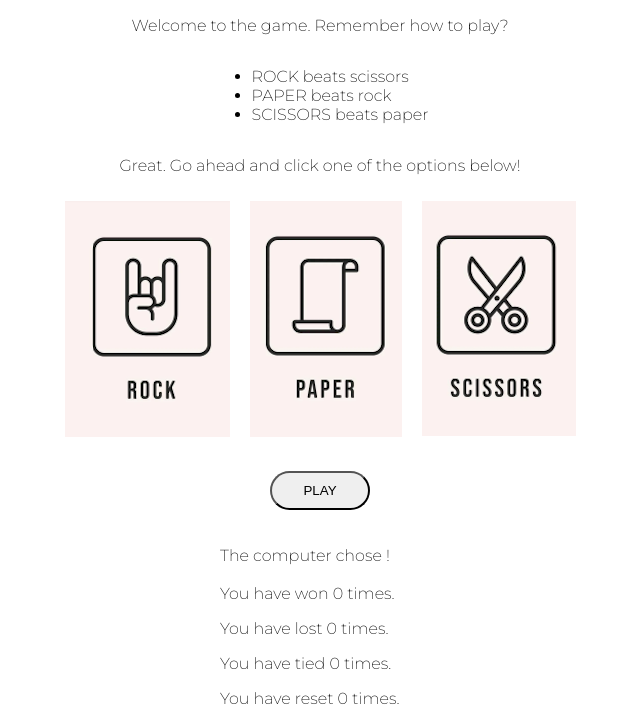
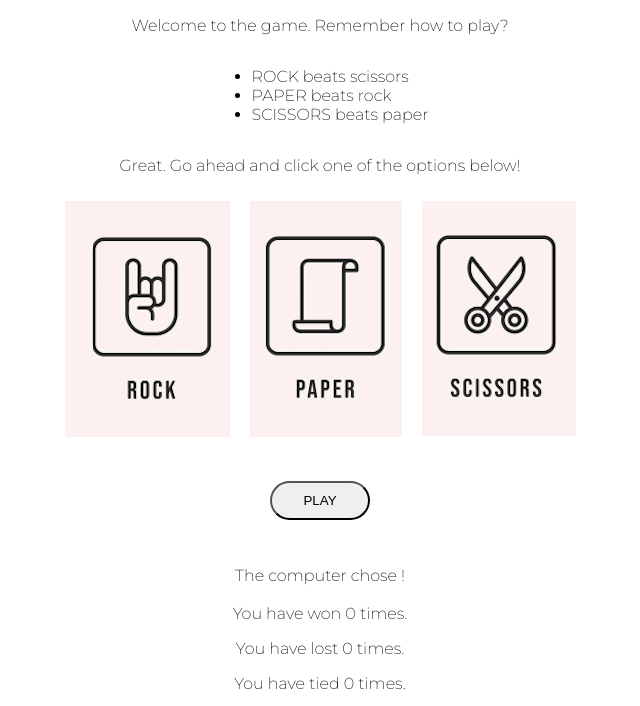
Before and after one commit to michellerenehey/lab-03-rock-paper-scissors, a website with bundled scripts: page index.html in a window 1280 px wide. Both pictures are taken after a click on the button "PLAY". Shown: the part 90-796 px from the top of the page, without its empty margins (320-960 px from the left). Built offline with nearby package versions, Linux system fonts and the light colour scheme.

Commit message:
updated reset button formatting

```diff
--- a/styles/style.css
+++ b/styles/style.css
@@ -37,7 +37,7 @@ img {
 button {
     width: 100px;
     padding: 10px;
-    margin: 20px;
+    margin: 30px;
     border-radius: 20px;
 }
 
@@ -48,6 +48,8 @@ button:hover {
 
 .result-section{
     display: none;
+    text-align: center;
+
 }
 
 .list:hover {
```
Also changed, not shown: index.html (+1 -1 lines).
